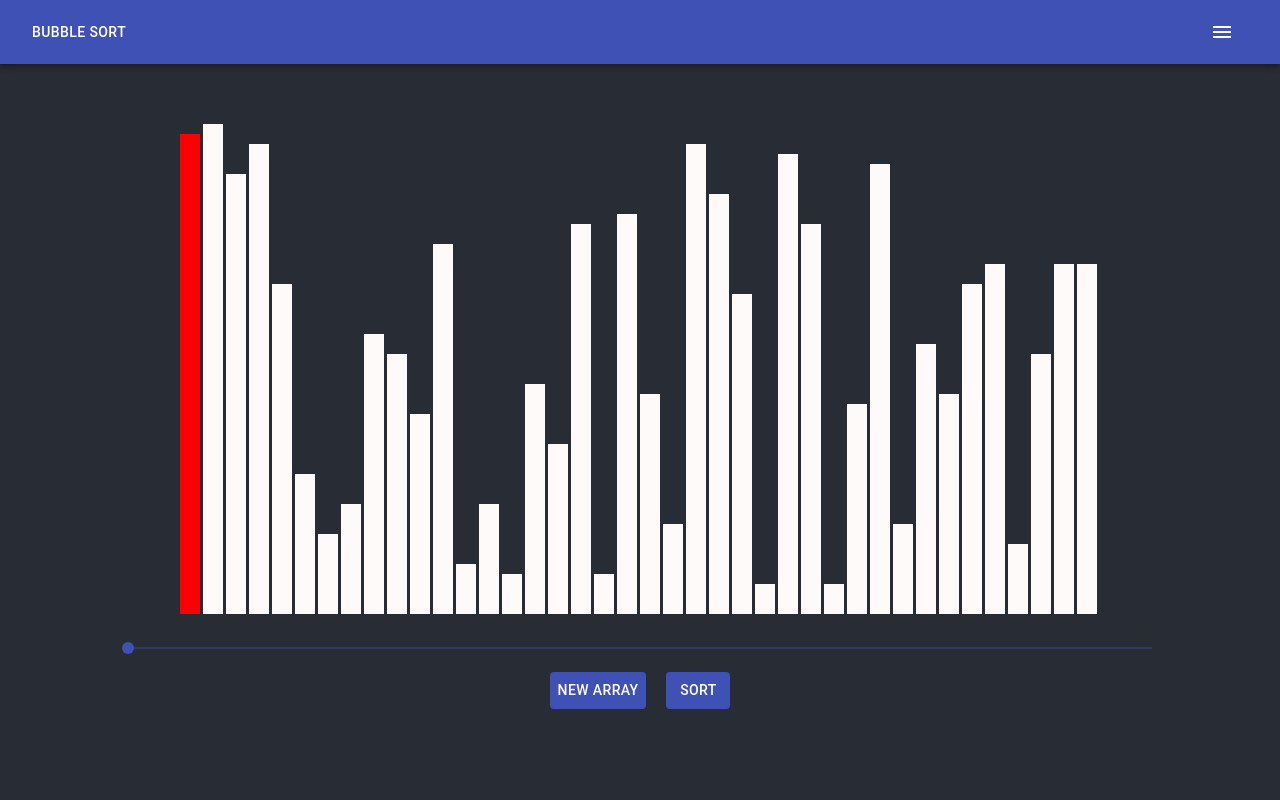
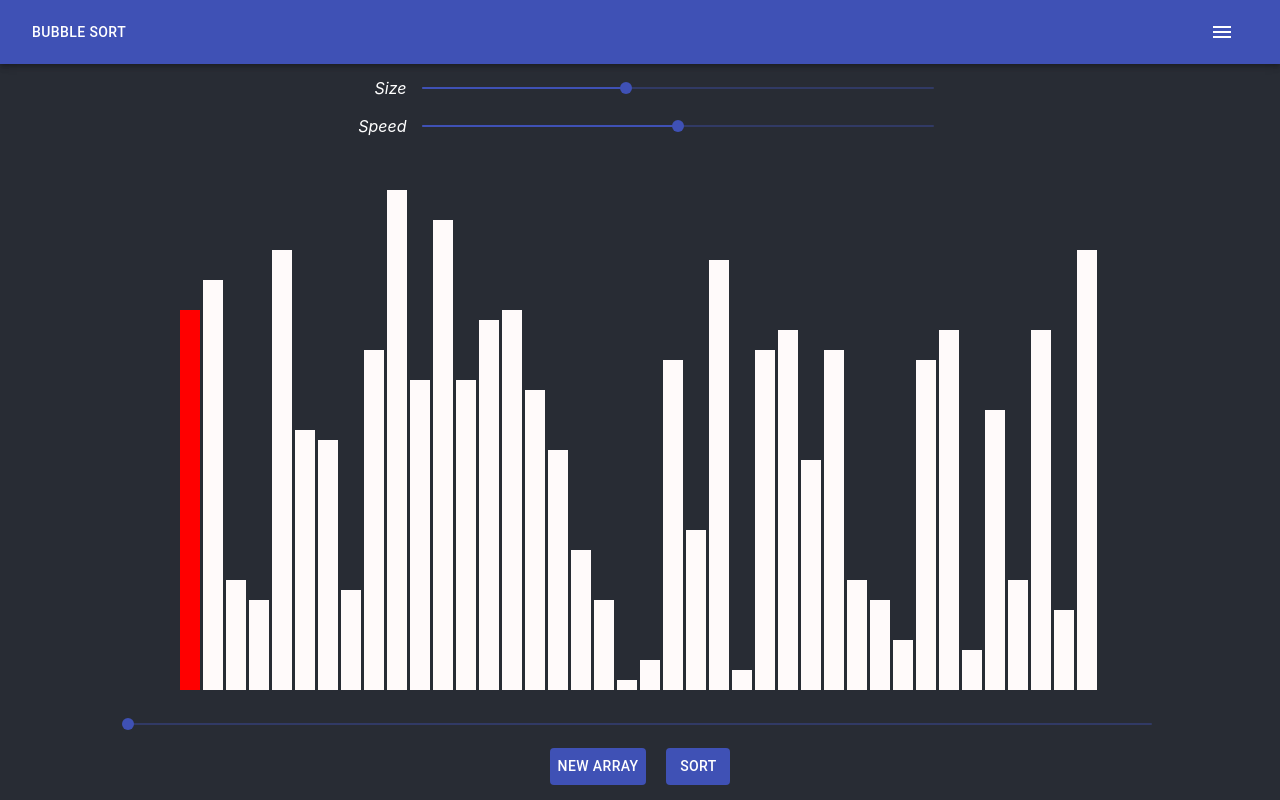
Before and after one commit to talhaburakc/sorting-visualizer, a React (Create React App) app: page / in a window 1280 px wide. Built offline with nearby package versions, Linux system fonts and the light colour scheme.

Commit message:
speed and size slider added

```diff
--- a/src/App.css
+++ b/src/App.css
@@ -3,11 +3,20 @@
   min-height: 100vh;
 }
 
-.bar {
+.top-slider-wrapper {
+  display: flex;
+  justify-content: center;
+  align-items: center;
+  margin-top: 10px;
+}
+
+.slider-label {
   display: inline-block;
+  width: 60px;
+  margin-right: 15px;
+  text-align: right;
   color: white;
-  width: 20px;
-  margin-right: 3px;
+  font-style: italic;
 }
 
 .bar-wrapper {
@@ -17,22 +26,14 @@
   align-items: flex-end;
 }
 
-.slider {
-  width: 80% !important;
-  display: block !important;
-  margin: auto;
-  margin-top: 20px;
-}
-
 .buttons-wrapper {
   display: block;
   text-align: center;
 }
 
-.button {
-  display: inline-block !important;
-  margin: auto !important;
-  background-color: #3f51b5 !important;
-  color: white !important;
-  margin: 10px !important;
+.bar {
+  display: inline-block;
+  color: 'white';
+  width: 20px;
+  margin-right: 3px;
 }
--- a/src/App.js
+++ b/src/App.js
@@ -2,21 +2,33 @@ import React, { Component } from 'react';
 import { AppBar, Button, Toolbar, Typography, IconButton, Slider } from '@material-ui/core';
 import MenuIcon from '@material-ui/icons/Menu';
 import './App.css';
+import { withStyles } from '@material-ui/styles';
+import PropTypes from 'prop-types';
+import Styles from './Styles';
+
+const defaultSize = 40;
+const defaultSpeed = 50;
+const maxSize = 100;
+const maxSpeed = 100;
+const styles = Styles;
 
 class App extends Component {
   constructor(props) {
     super(props);
     this.state = {
       arr: [],
-      highlighted: 0
+      highlighted: 0,
+      sortOnGoing: false
     };
     this.sortHistory = [];
     this.highlightHistory = [];
     this.sortHistoryTraverseIndex = 0;
     this.interval = null;
+    this.sortSize = defaultSize;
+    this.sortSpeed = defaultSpeed;
   }
 
-  componentWillMount() {
+  componentDidMount() {
     this.generateNewArray();
   }
 
@@ -27,18 +39,18 @@ class App extends Component {
     this.highlightHistory = [];
 
     let arr = [];
-    for (let i = 0; i < 40; i++) {
-      arr.push( Math.floor( Math.random() * 50) + 1);
+    for (let i = 0; i < this.sortSize; i++) {
+      arr.push(Math.floor( Math.random() * 50) + 1);
     }
-    this.setState({arr: arr});
+    this.setState({arr: arr, highlighted: 0});
   }
 
   sort() {
     if (this.interval) return;
-    this.sortHistory = [];
-    this.highlightHistory = [];
+    let arr = this.state.arr.slice();
+    this.sortHistory = [arr.slice()];
+    this.highlightHistory = [0];
     console.log('SORT');
-    let arr = this.state.arr;
     for (let i = 0; i < arr.length - 1; i++) {
       for (let j = 0; j < arr.length - (i + 1); j++) {
         if (arr[j] > arr[j + 1]) {
@@ -49,47 +61,95 @@ class App extends Component {
       }
     }
     this.sortHistoryTraverseIndex = 0;
-    if (this.sortHistory.length === 0) return;
+    if (this.sortHistory.length === 1) return;
+    this.setState({sortOnGoing: true});
+    if (this.interval) {
+      clearInterval(this.interval);
+    }
     this.interval = setInterval( () => {
       if (this.sortHistoryTraverseIndex >= this.sortHistory.length - 1) {
         clearInterval(this.interval);
         this.interval = null;
+        this.setState({sortOnGoing: false});
       }
       this.setState({arr: this.sortHistory[this.sortHistoryTraverseIndex], highlighted: this.highlightHistory[this.sortHistoryTraverseIndex]});
       this.sortHistoryTraverseIndex++;
-    }, 10);
+    }, maxSpeed - this.sortSpeed);
   }
 
-  handleSlide(event, newValue) {
+  stopSort() {
+    if (this.interval) {
+      clearInterval(this.interval);
+      this.interval = null;
+      this.setState({sortOnGoing: false});
+    }
+  }
+
+  handleSizeSlide(event, newValue) {
+    let arr = this.state.arr;
+    if (newValue > arr.length) {
+      for (let i = 0; i < newValue - arr.length; i++) {
+        arr.push(Math.floor( Math.random() * 50) + 1);
+      }
+    } else {
+      for (let i = 0; i < arr.length - newValue; i++) {
+        arr.pop();
+      }
+    }
+    this.sortSize = newValue;
+    this.setState({arr: arr});
+  }
+
+  handleSpeedSlide(event, newValue) {
+    this.sortSpeed = newValue;
+  }
+
+  handleHistorySlide(event, newValue) {
     if (newValue < 0 || newValue > this.sortHistory.length - 1) return;
     if (this.interval) {
       clearInterval(this.interval);
       this.interval = null;
+      this.setState({sortOnGoing: false});
     }
     this.setState({arr: this.sortHistory[newValue], highlighted: this.highlightHistory[newValue]});
     this.sortHistoryTraverseIndex = newValue;
   }
 
   render() {
+    const { classes } = this.props;
+
     return (
       <div className="App">
         <Header />
+        <div className="top-slider-wrapper">
+          <span className="slider-label">Size</span>
+          <Slider className={classes.topSlider} defaultValue={defaultSize} min={0} max={maxSize} onChange={this.handleSizeSlide.bind(this)} aria-labelledby="discrete-slider" />
+        </div>
+        <div className="top-slider-wrapper">
+          <span className="slider-label">Speed</span>
+          <Slider className={classes.topSlider} defaultValue={defaultSpeed} min={0} max={maxSpeed} onChange={this.handleSpeedSlide.bind(this)} aria-labelledby="discrete-slider" />
+        </div>
         <div className="bar-wrapper">
           {this.state.arr.map((item, index) => <Bar key={index} size={item} highlighted={this.state.highlighted === index}/>)}
         </div>
-        <Slider className="slider" defaultValue={0} value={this.sortHistoryTraverseIndex} min={0} max={this.sortHistory.length + 1} onChange={this.handleSlide.bind(this)} aria-labelledby="discrete-slider" />
+        <Slider className={classes.historySlider} defaultValue={0} value={this.sortHistoryTraverseIndex} min={0} max={this.sortHistory.length + 1} onChange={this.handleHistorySlide.bind(this)} aria-labelledby="discrete-slider" />
         <div className="buttons-wrapper">
-          <Button className="button" onClick={ () => this.generateNewArray()}> NEW ARRAY </Button>
-          <Button className="button" onClick={ () => this.sort()} > SORT </Button>
+          <Button className={classes.button} onClick={ () => this.generateNewArray()}> NEW ARRAY </Button>
+          <Button className={classes.button} style={{backgroundColor: this.state.sortOnGoing ? 'red' : classes.button.backgroundColor}} onClick={ this.state.sortOnGoing ? this.stopSort.bind(this) : this.sort.bind(this)} > {this.state.sortOnGoing ? 'STOP' : 'SORT'}</Button>
+
         </div>
       </div>
     );
   }
 }
 
+App.propTypes = {
+  classes: PropTypes.object.isRequired,
+};
+
 function Bar(props) {
   return (
-    <div className="bar" style={{height: props.size * 10, backgroundColor: props.highlighted ? 'red' : 'snow'}}>
+    <div className='bar' style={{height: props.size * 10, backgroundColor: props.highlighted ? 'red' : 'snow'}}>
     </div>
   );
 }
@@ -111,4 +171,5 @@ function Header() {
   );
 }
 
-export default App;
+
+export default withStyles(styles)(App);
--- /dev/null
+++ b/src/Styles.js
@@ -0,0 +1,23 @@
+const Styles = theme => ({
+    button: {
+      display: 'inline-block',
+      backgroundColor: '#3f51b5',
+      color: 'white',
+      margin: 10,
+      '&:hover': {
+        backgroundColor: '#5f71d4',
+      }
+    },
+    historySlider: {
+      width: 80 + '%',
+      display: 'block',
+      margin: 'auto',
+      marginTop: 20
+    },
+    topSlider: {
+      display: 'inline-block',
+      width: 40 + '%'
+    }
+  });
+
+ export default Styles;
```
